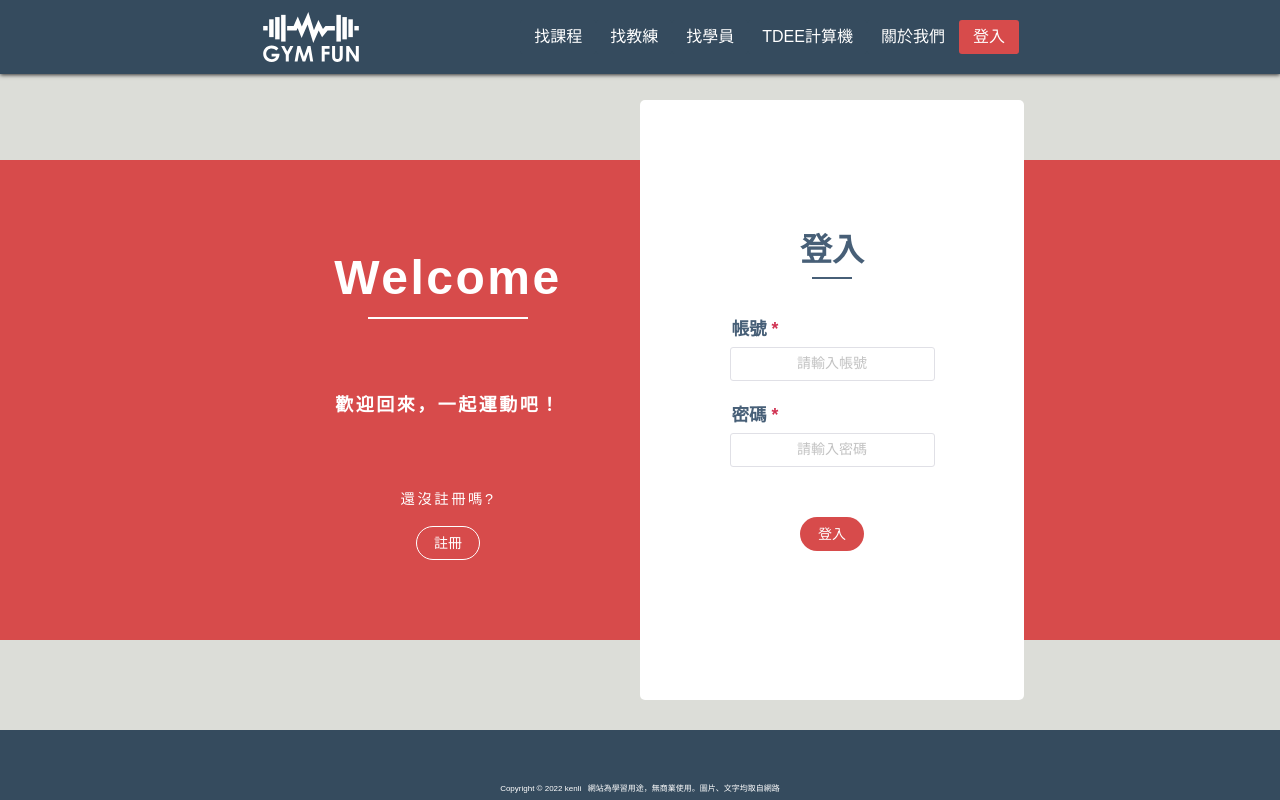
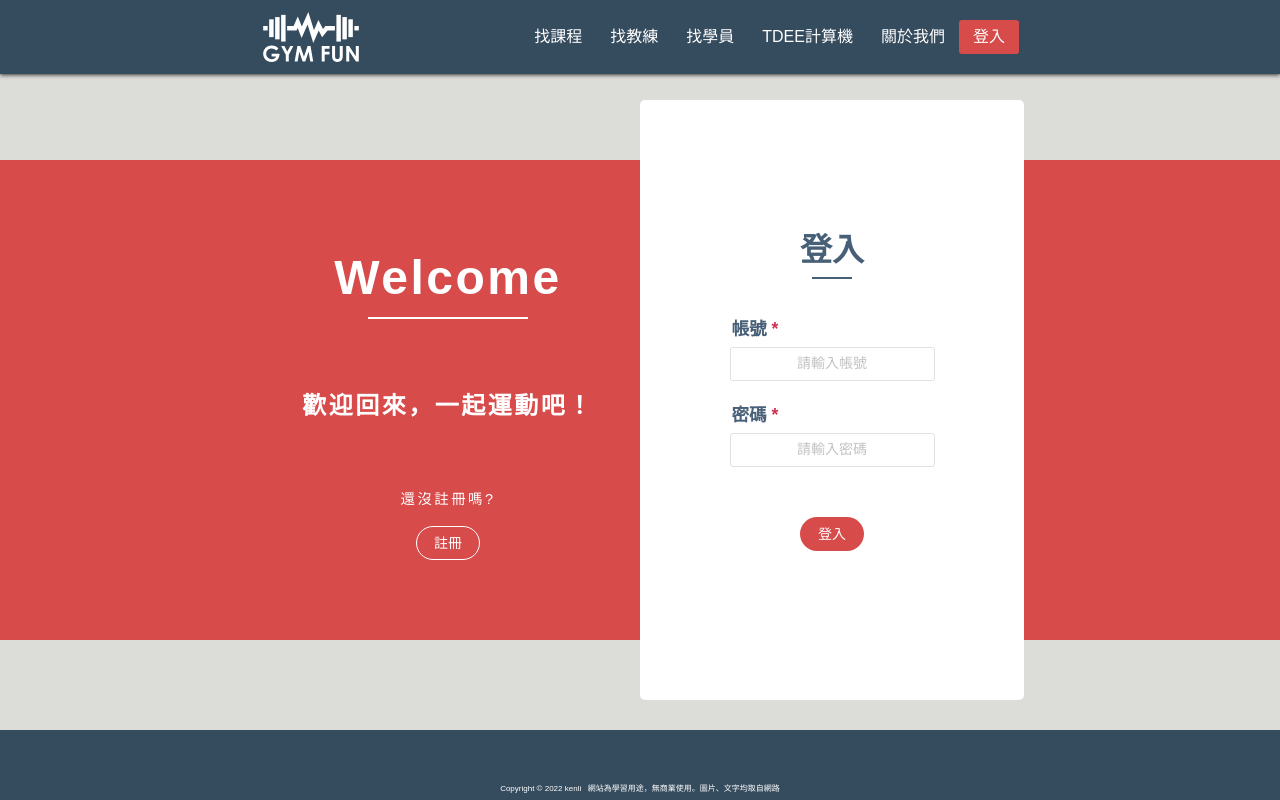
Before and after one commit to ken0814/gymFun_front, a Vue app: page /#/login in a window 1280 px wide. Built offline with nearby package versions, Linux system fonts and the light colour scheme; no server answers; some icons are missing.

Commit message:
Update
修改一些樣式

```diff
--- a/src/views/front/AboutUs.vue
+++ b/src/views/front/AboutUs.vue
@@ -1,10 +1,11 @@
 <template lang="pug">
 .container
   #section01.flex
-    #section02.flex.D-column.justify-content-space-between
-
-
+    #section02.flex.D-column
+      h1 關於我們
     #section03.flex.D-column
+      h1 關於我們
+      p 我畢業於國立高雄應用科技大學，會建立這網頁，是因為自己本身有在健身，又想到新手教練客源不好找，所以就有了這網站
 
 #footer.flex.D-column
   #footerIcon_box.flex
@@ -28,88 +29,6 @@ import { api } from '@/plugins/axios'
 import { FacebookSquare, Instagram, TwitterSquare, Line } from '@vicons/fa'
 
 const router = useRouter()
-const loading = ref(false)
-
-const formRef = ref(null)
-const form = reactive({
-  email: '',
-  account: '',
-  password: '',
-  role: null
-})
-
-const optionsOFRole = [
-  {
-    label: '學員',
-    value: '0'
-  },
-  {
-    label: '教練',
-    value: '1'
-  }
-]
-
-
-const rules = reactive({
-  email: [{
-    required: true,
-    validator (rule, value) {
-      if (!value) {
-        return new Error('信箱必填')
-      } else if (!isEmail(value)) {
-        return new Error('信箱格式錯誤')
-      }
-    },
-    trigger: ["input", "blur"]
-  }],
-  account: [{
-    required: true,
-    validator (rule, value) {
-      if (!value) {
-        return new Error('帳號必填')
-      } else if (value.length < 4 || value.length > 20) {
-        return new Error('帳號長度為 4 到 20 個字')
-      } else if (!/^[a-zA-Z0-9]+$/.test(value)) {
-        return new Error('帳號只能有英文和數字')
-      }
-    },
-    trigger: ["input", "blur"]
-  }],
-  password: [{
-    required: true,
-    validator (rule, value) {
-      if (!value) {
-        return new Error('密碼必填')
-      } else if (value.length < 4 || value.length > 20) {
-        return new Error('密碼長度為 4 到 20 個字')
-      } else if (!/^[a-zA-Z0-9]+$/.test(value)) {
-        return new Error('帳號只能有英文和數字')
-      }
-    },
-    trigger: ["input", "blur"]
-  }]
-}
-)
-const register = async () => {
-  // if (!valid.value) return
-  loading.value = true
-  try {
-    await api.post('/users', form)
-    await Swal.fire({
-      icon: 'success',
-      title: '成功',
-      text: '註冊成功'
-    })
-    router.push('/')
-  } catch (error) {
-    Swal.fire({
-      icon: 'error',
-      title: '失敗',
-      text: (error.isAxiosError && error.response.data) ? error.response.data.message : '發生錯誤'
-    })
-  }
-  loading.value = false
-}
 </script>
 
 <style lang="sass" scoped>
@@ -129,40 +48,25 @@ const register = async () => {
   height: 480px
   padding: 80px 0
   color: #fff
-  letter-spacing: 2.5px
   h1
     font-size: 3rem
-  hr
-    width: 160px
-    height: 2px
-    background: #fff
-    border: none
-    margin-bottom: 30px
-  p
-    font-size: .9rem
-    margin-top: 25px
-    margin-bottom: 15px
 #section03
   width: 30%
   height: 600px
   background: #fff
-  text-align: center
+  text-align: justify
   border-radius: 5px
+  padding: 0 100px
   h1
-    font-size: 2rem
+    display: none
+    margin-bottom: 15px
+    font-size: 2.5rem
     color: #475F77
-  hr
-    width: 40px
-    height: 2px
-    background: #475F77
-    border: none
-    margin-bottom: 40px
-  :deep .n-form-item-label
-    color: #475F77
-    font-size: 1rem
-    font-weight: bold
-  :deep .n-form-item-blank
-    justify-content: center
+  p
+    font-size: 1.5rem
+    line-height: 3rem
+    font-weight: 550
+    color: #333
 
 #footer
   width: 100%
@@ -178,4 +82,23 @@ const register = async () => {
   p
     color: #fff
     font-size: .5rem
+
+@media (max-width: 1400px)
+  #section02
+    width: 42%
+  #section03
+    width: 42%
+
+@media (max-width: 900px)
+  #section02
+    display: none
+  #section03
+    width: 60%
+    h1
+      display: block
+      font-size: 2rem
+    padding: 0 50px
+    p
+      font-size: 1.3rem
+      line-height: 2rem
 </style>
--- a/src/views/front/LoginView.vue
+++ b/src/views/front/LoginView.vue
@@ -142,6 +142,8 @@ const login = () => {
     background: #fff
     border: none
     margin-bottom: 30px
+  h2
+    font-size: 1.5rem
   p
     font-size: .9rem
     margin-top: 25px
--- a/src/views/front/RegisterView.vue
+++ b/src/views/front/RegisterView.vue
@@ -79,8 +79,7 @@
       n-icon(size="25" color="#fff" :component="TwitterSquare")
     a(href="https://line.me/zh-hant/")
       n-icon(size="25" color="#fff" :component="Line")
-  p Copyright &copy; 2022 kenli
-  p 網站為學習用途，無商業使用。圖片均取自網路
+  p Copyright &copy; 2022 kenli &nbsp; 網站為學習用途，無商業使用。圖片、文字均取自網路
 </template>
 
 <script setup>
@@ -206,6 +205,8 @@ const register = async () => {
     background: #fff
     border: none
     margin-bottom: 30px
+  h2
+    font-size: 1.5rem
   p
     font-size: .9rem
     margin-top: 25px
@@ -240,6 +241,7 @@ const register = async () => {
   justify-content: space-evenly
   #footerIcon_box
     width: 192px
+    margin: 10px 0
     justify-content: space-between
     a
       height: 25px
--- a/src/views/front/TDEECalculator.vue
+++ b/src/views/front/TDEECalculator.vue
@@ -44,7 +44,7 @@
                   v-for="gender in genders"
                   :key="gender.value"
                   :value="gender.value"
-                ) {{ gender.label }}
+                ) {{              gender.label              }}
             n-form-item(
               path="age"
               label="年齡"
@@ -84,11 +84,11 @@
               )
             #text.flex.justify-content-space-between
               | TDEE 每日總消耗熱量為 :
-              h2 {{ form.value }}
               n-button(
                 attr-type="submit"
                 color="#D74B4B"
               ) 送出
+            h2 {{              form.value              }}
 #section03
 #footer.flex.D-column
   #footerIcon_section.flex
@@ -212,6 +212,9 @@ const submitForm = () => {
     color: #fff
     font-size: 1rem
     font-weight: bold
+  h2
+    margin: 12px 0 0 25px
+    font-size: 3rem
 
 #calculator_hr
   width: 151px
```
